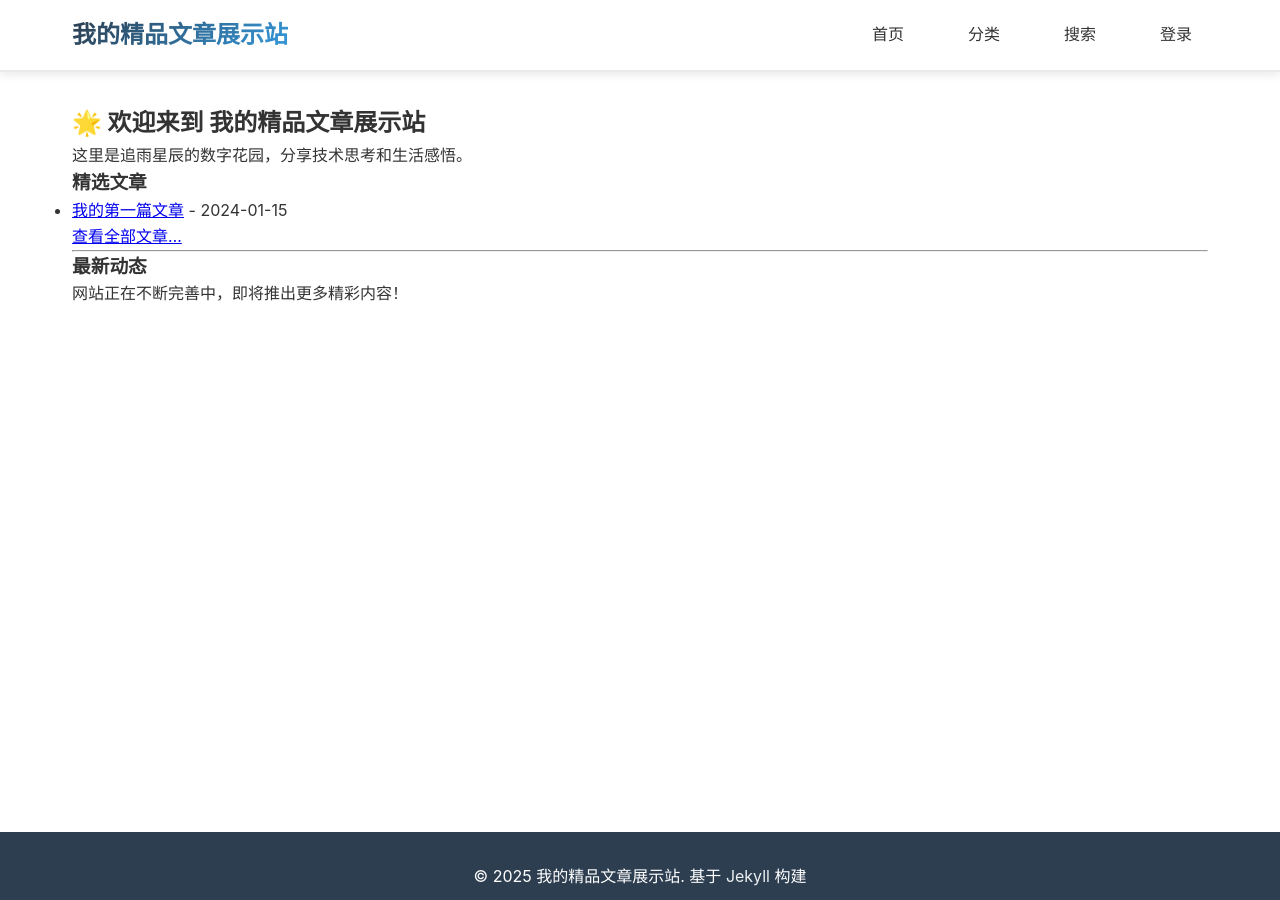
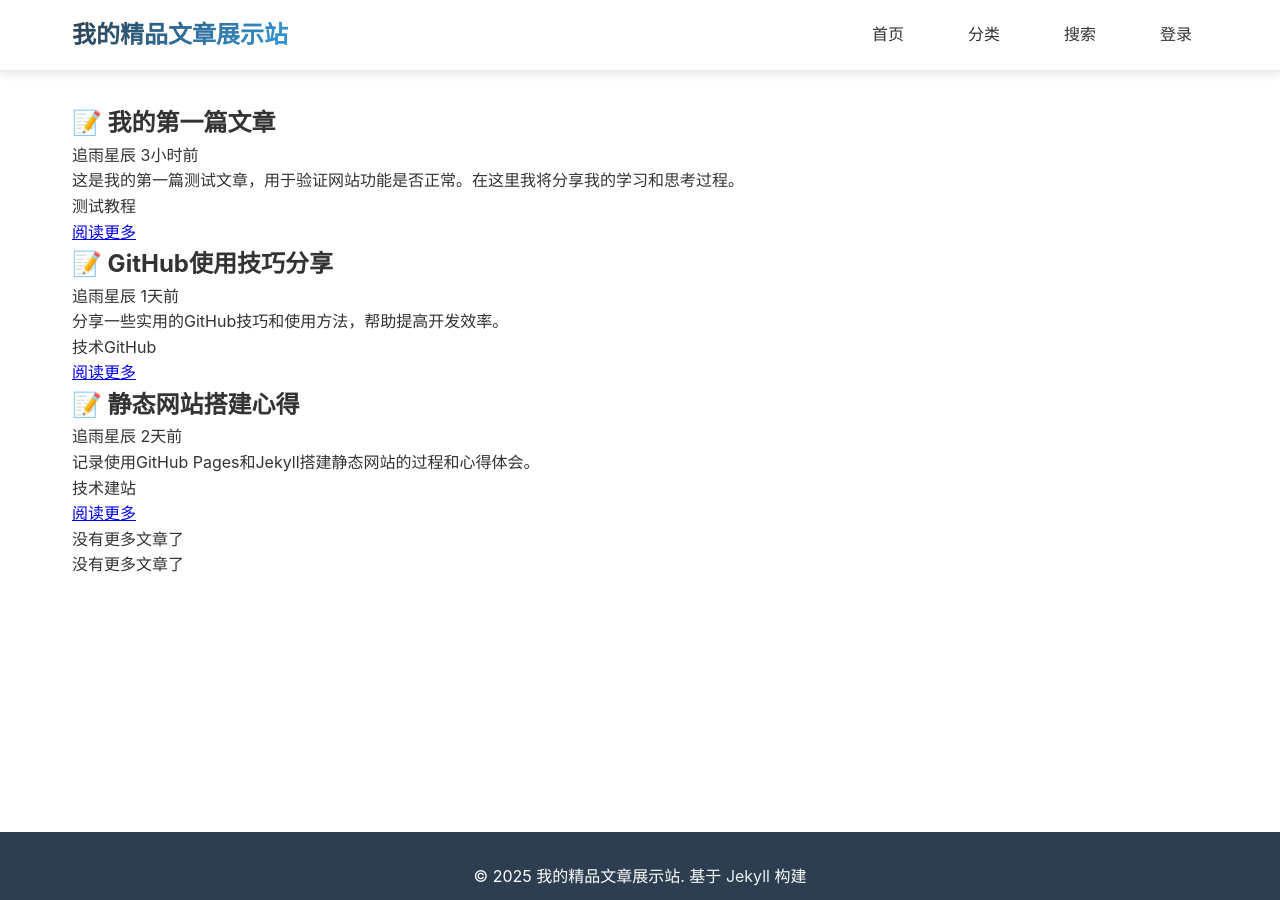
Before and after one commit to zhuiyuxingchen/intp.io, a Jekyll site: the page built from index.md, in a window 1280 px wide and 900 px high. Built offline with Jekyll 4.4.1, drawn with Linux system fonts in a browser that asks for light colours.

Commit message:
Update index.md

```diff
--- a/index.md
+++ b/index.md
@@ -3,20 +3,137 @@ layout: default
 title: 首页
 ---
 
-## 🌟 欢迎来到 {{ site.title }}
+<div class="feed-container">
+    <!-- 文章流将在这里动态加载 -->
+    <div id="articleFeed" class="article-feed">
+        <!-- 文章将通过JavaScript动态加载 -->
+    </div>
 
-这里是追雨星辰的数字花园，分享技术思考和生活感悟。
+    <!-- 加载更多按钮 -->
+    <div class="load-more-container">
+        <button id="loadMore" class="load-more-btn">加载更多文章</button>
+        <div id="loadingIndicator" class="loading-indicator" style="display: none;">
+            <div class="spinner"></div>
+            <span>正在加载...</span>
+        </div>
+    </div>
+</div>
 
-### 精选文章
+<script>
+// 文章数据（在实际应用中，这些数据可以从Jekyll的site.posts生成）
+const articles = [
+    {
+        id: 1,
+        title: "我的第一篇文章",
+        author: "追雨星辰",
+        date: "3小时前",
+        excerpt: "这是我的第一篇测试文章，用于验证网站功能是否正常。在这里我将分享我的学习和思考过程。",
+        content: "完整的文章内容...",
+        url: "/intp.io/2024/01/15/我的第一篇文章.html",
+        categories: ["测试", "教程"]
+    },
+    {
+        id: 2,
+        title: "GitHub使用技巧分享",
+        author: "追雨星辰",
+        date: "1天前",
+        excerpt: "分享一些实用的GitHub技巧和使用方法，帮助提高开发效率。",
+        content: "完整的文章内容...",
+        url: "/intp.io/2024/01/16/github使用技巧.html",
+        categories: ["技术", "GitHub"]
+    },
+    {
+        id: 3,
+        title: "静态网站搭建心得",
+        author: "追雨星辰",
+        date: "2天前",
+        excerpt: "记录使用GitHub Pages和Jekyll搭建静态网站的过程和心得体会。",
+        content: "完整的文章内容...",
+        url: "/intp.io/2024/01/17/静态网站搭建心得.html",
+        categories: ["技术", "建站"]
+    },
+    // 可以继续添加更多测试文章...
+];
 
-{% for post in site.posts limit:5 %}
-- [{{ post.title }}]({{ post.url }}) - {{ post.date | date: "%Y-%m-%d" }}
-{% endfor %}
+// 文章流功能
+document.addEventListener('DOMContentLoaded', function() {
+    const articleFeed = document.getElementById('articleFeed');
+    const loadMoreBtn = document.getElementById('loadMore');
+    const loadingIndicator = document.getElementById('loadingIndicator');
 
-[查看全部文章...](/archives.html)
+    let currentPage = 0;
+    const articlesPerPage = 3;
 
----
+    // 渲染单篇文章
+    function renderArticle(article) {
+        return `
+        <article class="article-card" data-article-id="${article.id}">
+            <div class="article-header">
+                <h2 class="article-title">
+                    <span class="article-icon">📝</span>
+                    ${article.title}
+                </h2>
+                <div class="article-meta">
+                    <span class="article-author">${article.author}</span>
+                    <span class="article-date">${article.date}</span>
+                </div>
+            </div>
 
-### 最新动态
+            <div class="article-excerpt">
+                <p>${article.excerpt}</p >
+            </div>
 
-网站正在不断完善中，即将推出更多精彩内容！
+            <div class="article-footer">
+                <div class="article-categories">
+                    ${article.categories.map(cat =>
+                        `<span class="category-tag">${cat}</span>`
+                    ).join('')}
+                </div>
+                <a href=" " class="read-more-btn">阅读更多</a >
+            </div>
+        </article>
+        `;
+    }
+
+    // 加载更多文章
+    function loadMoreArticles() {
+        loadingIndicator.style.display = 'flex';
+        loadMoreBtn.style.display = 'none';
+
+        // 模拟网络延迟
+        setTimeout(() => {
+            const startIndex = currentPage * articlesPerPage;
+            const endIndex = startIndex + articlesPerPage;
+            const articlesToShow = articles.slice(startIndex, endIndex);
+
+            if (articlesToShow.length > 0) {
+                articlesToShow.forEach(article => {
+                    articleFeed.innerHTML += renderArticle(article);
+                });
+                currentPage++;
+                loadMoreBtn.style.display = 'block';
+            } else {
+                loadMoreBtn.style.display = 'none';
+                articleFeed.innerHTML += '<p class="no-more-articles">没有更多文章了</p >';
+            }
+
+            loadingIndicator.style.display = 'none';
+        }, 800);
+    }
+
+    // 初始化加载第一页
+    loadMoreArticles();
+
+    // 绑定加载更多按钮事件
+    loadMoreBtn.addEventListener('click', loadMoreArticles);
+
+    // 无限滚动（可选）
+    window.addEventListener('scroll', function() {
+        if (window.innerHeight + window.scrollY >= document.body.offsetHeight - 1000) {
+            if (!loadingIndicator.style.display || loadingIndicator.style.display === 'none') {
+                loadMoreArticles();
+            }
+        }
+    });
+});
+</script>
```
